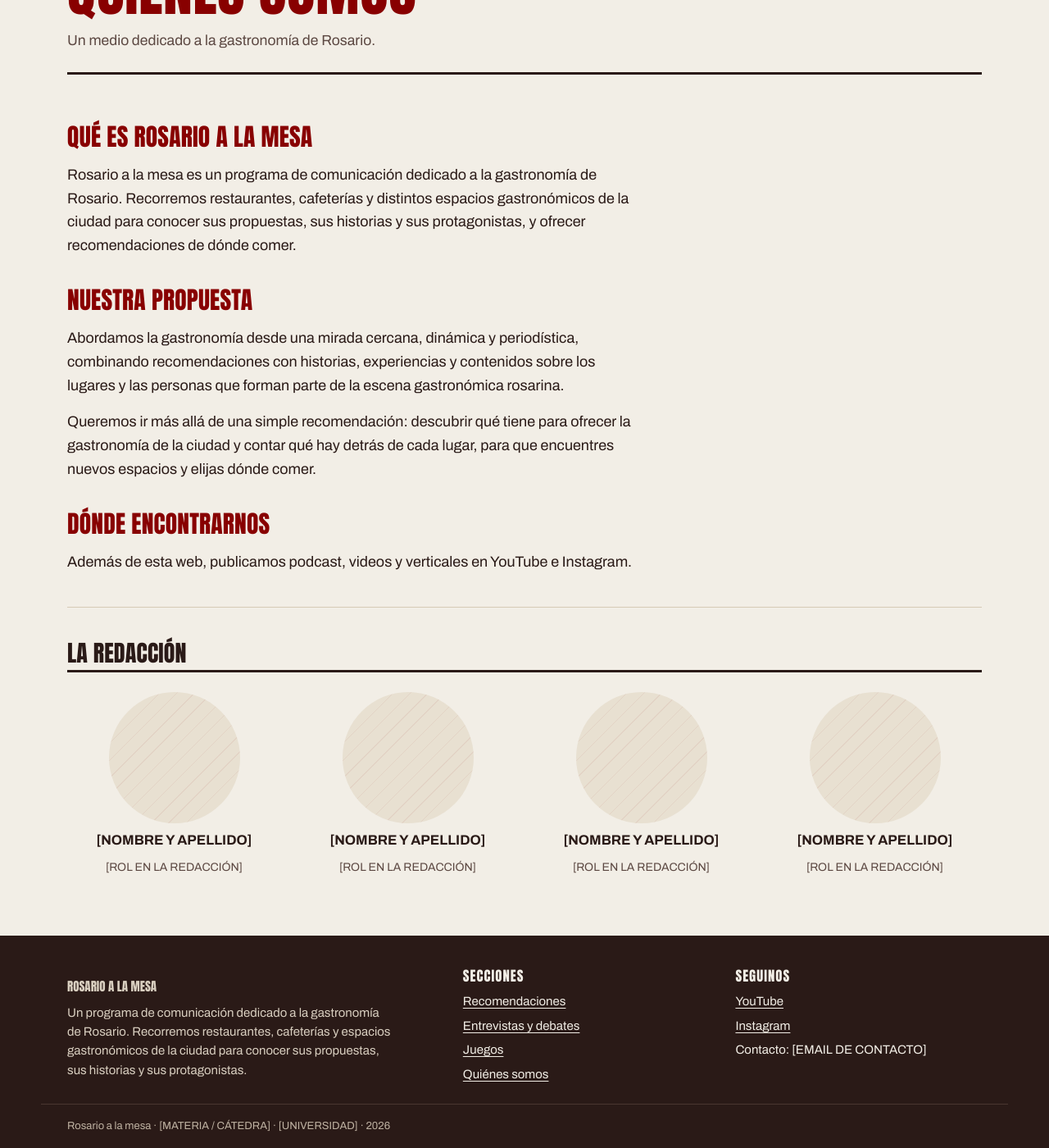
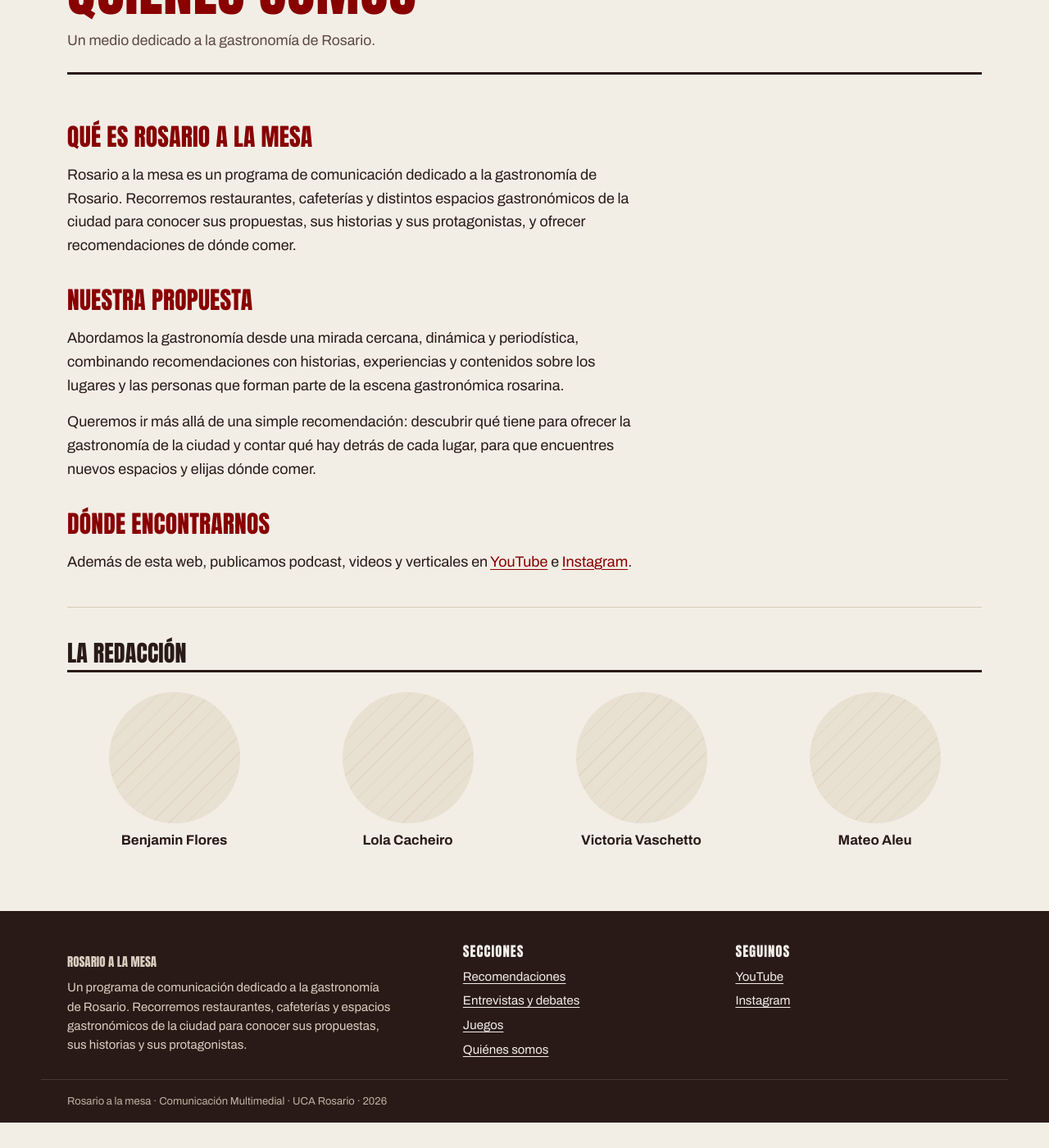
Before and after one commit to mateoaleu06-ops/Rosario-a-la-mesa, a Jekyll site: the page built from quienes-somos.html, in a window 1280 px wide and 1400 px high, scrolled down 297 px. Shown: the whole window at 82% size. Built offline with Jekyll 4.4.1, drawn with Linux system fonts in a browser that asks for light colours; after the commit the page ends 1666 px from its top, so only the background shows below that.

Commit message:
Redes, datos de la cátedra e integrantes de la redacción
Co-Authored-By: Claude Opus 5.5 <noreply@anthropic.com>
Claude-Session: https://claude.ai/code/session_01YEU3nETJyi61ckCgoBkZV7

```diff
--- a/_config.yml
+++ b/_config.yml
@@ -9,13 +9,13 @@ lema: "Gastronomía rosarina: dónde comer y qué hay detrás de cada lugar"
 description: "Medio gastronómico de Rosario: recomendaciones, historias y protagonistas de la escena gastronómica de la ciudad."
 
 # Redes y contacto (pegá el enlace completo, ej.: "https://www.instagram.com/rosarioalamesa")
-youtube: ""
-instagram: ""
+youtube: "https://www.youtube.com/@RosarioalaMesa"
+instagram: "https://www.instagram.com/rosarioalamesa/"
 email: ""
 
 # Datos académicos para el pie de página
-materia: ""
-universidad: ""
+materia: "Comunicación Multimedial"
+universidad: "UCA Rosario"
 
 # MODO PRUEBA
 # true  = muestra la franja de "versión de prueba" y completa con [MARCADORES] los espacios
--- a/_data/equipo.yml
+++ b/_data/equipo.yml
@@ -1,19 +1,19 @@
 # Integrantes de la redacción (se muestran en "Quiénes somos").
-# Para cada persona: nombre, rol y, si quieren, una foto subida a la carpeta img/equipo/
-# Copiá un bloque de 3 líneas por cada integrante. Borrá los que sobren.
+# Para cada persona: nombre, rol (opcional) y foto (opcional, subida a la carpeta img/equipo/).
+# Para agregar a alguien, copiá un bloque de 3 líneas. Para quitarlo, borrá su bloque.
 
-- nombre: "[NOMBRE Y APELLIDO]"
-  rol: "[ROL EN LA REDACCIÓN]"
+- nombre: "Benjamin Flores"
+  rol: ""
   foto: ""
 
-- nombre: "[NOMBRE Y APELLIDO]"
-  rol: "[ROL EN LA REDACCIÓN]"
+- nombre: "Lola Cacheiro"
+  rol: ""
   foto: ""
 
-- nombre: "[NOMBRE Y APELLIDO]"
-  rol: "[ROL EN LA REDACCIÓN]"
+- nombre: "Victoria Vaschetto"
+  rol: ""
   foto: ""
 
-- nombre: "[NOMBRE Y APELLIDO]"
-  rol: "[ROL EN LA REDACCIÓN]"
+- nombre: "Mateo Aleu"
+  rol: ""
   foto: ""
--- a/_includes/pie.html
+++ b/_includes/pie.html
@@ -17,7 +17,7 @@
       <ul>
         {% if site.youtube != "" %}<li><a href="{{ site.youtube }}">YouTube</a></li>{% elsif site.modo_prueba %}<li><a href="#">YouTube</a></li>{% endif %}
         {% if site.instagram != "" %}<li><a href="{{ site.instagram }}">Instagram</a></li>{% elsif site.modo_prueba %}<li><a href="#">Instagram</a></li>{% endif %}
-        {% if site.email != "" %}<li>Contacto: {{ site.email }}</li>{% elsif site.modo_prueba %}<li>Contacto: [EMAIL DE CONTACTO]</li>{% endif %}
+        {% if site.email != "" %}<li>Contacto: {{ site.email }}</li>{% endif %}
       </ul>
     </div>
     {% endif %}
--- a/quienes-somos.html
+++ b/quienes-somos.html
@@ -31,7 +31,7 @@ permalink: /quienes-somos/
       <li>
         {% if p.foto and p.foto != "" %}<img class="retrato" src="{{ '/img/equipo/' | append: p.foto | relative_url }}" alt="">{% else %}<div class="img-ph img-ph--retrato" aria-hidden="true"></div>{% endif %}
         <strong>{{ p.nombre }}</strong>
-        <span>{{ p.rol }}</span>
+        {% if p.rol and p.rol != "" %}<span>{{ p.rol }}</span>{% endif %}
       </li>
       {% endfor %}
     </ul>
```
